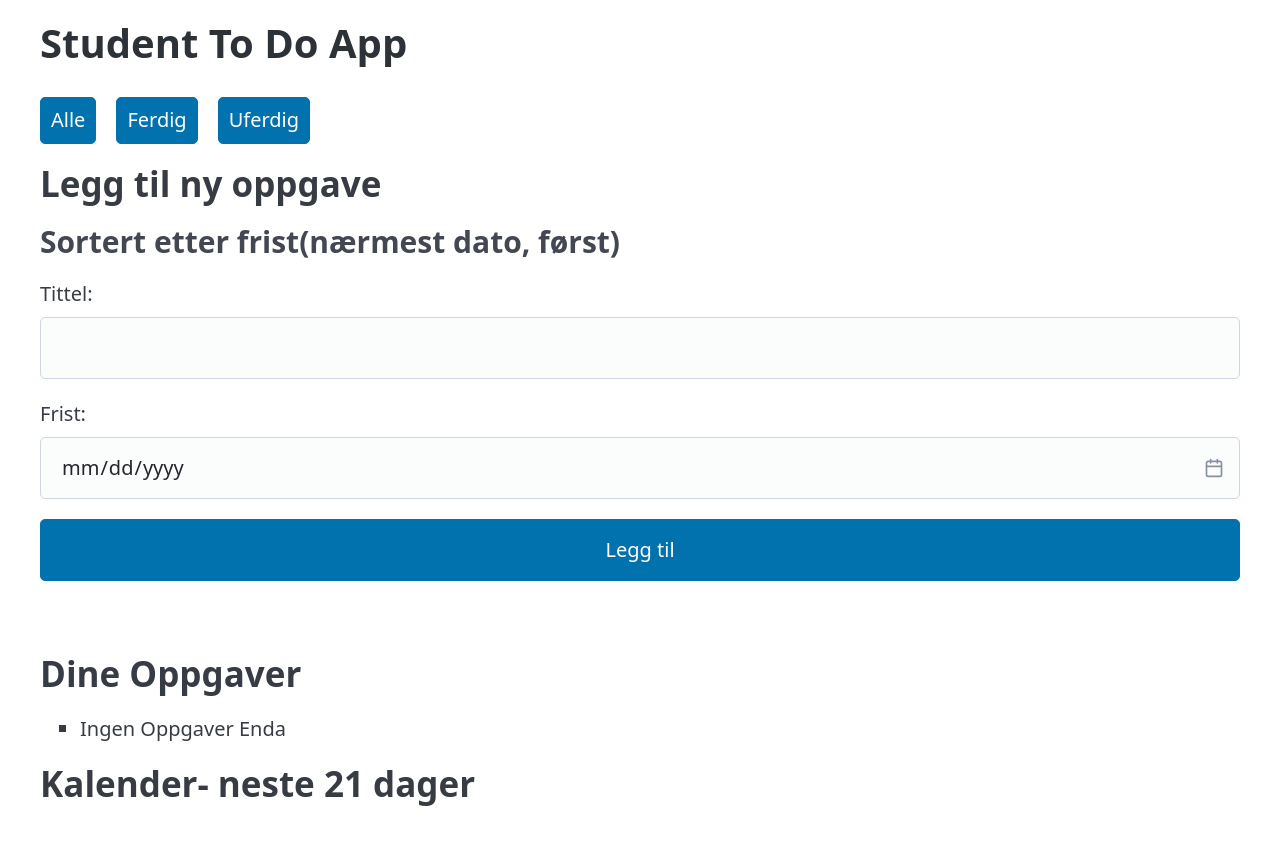
After one commit to hovligens/StudentToDo, a Flask app: template views/index.html in a window 1280 px wide. The commit adds this page. Run offline with Flask 3, Linux system fonts and the light colour scheme; the template is opened without the code that fills it, so the values that code supplies are empty; some libraries are stand-ins or nearby versions.

Commit message:
Assignment 4: 21-day calendar, SQLite, clear MVC folders

```diff
--- /dev/null
+++ b/controllers/app.py
@@ -0,0 +1,62 @@
+
+
+from flask import Flask, render_template, request, redirect, url_for
+from models import services
+
+app= Flask(
+    __name__,
+    template_folder="../views",
+    static_folder="../static"
+)
+
+@app.route("/", methods=["GET", "POST"])
+def home():
+    if request.method=="POST":
+        tittel = request.form.get("tittel")
+        frist = request.form.get("frist")
+        if tittel and frist:
+            services.legg_til_oppgaver(tittel, frist)
+        return redirect(url_for("home"))
+
+    oppgaver = services.les_oppgaver()
+    oppgaver = services.sorter_oppgaver(oppgaver)
+
+    for i, o in enumerate(oppgaver):
+        o["__global_index"] = i
+
+    f = request.args.get("filter", "alle")
+    if f == "uferdig":
+        filtrerte = [o for o in oppgaver if not o.get("ferdig", False)]
+    elif f == "ferdig":
+        filtrerte = [o for o in oppgaver if o.get("ferdig", False)]
+    else:
+        filtrerte = oppgaver
+
+
+    varslinger= services.varslinger_fra_liste(oppgaver, dager=3)
+    kalender = services.neste_7_dager_gruppe(filtrerte)
+
+    return render_template("index.html", oppgaver=filtrerte, varslinger=varslinger,kalender=kalender,filter_val=f )
+
+
+
+@app.route("/fjern/<int:index>")
+def fjern(index):
+    services.fjern(index)
+    return redirect(url_for("home"))
+
+
+@app.route("/status/<int:index>")
+def status(index):
+    services.status(index)
+    return redirect(url_for("home"))
+
+
+@app.route("/snooze/<int:index>")
+def snooze(index):
+    services.snooze(index, days=1)
+    return redirect(url_for("home"))
+
+
+if __name__== "__main__":
+    app.run(debug=True)
--- /dev/null
+++ b/models/services.py
@@ -0,0 +1,169 @@
+
+import sqlite3
+from datetime import date, datetime, timedelta
+
+DB_FIL= "oppgaver.db"
+
+def get_connection():
+    conn = sqlite3.connect(DB_FIL)
+    conn.row_factory = sqlite3.Row
+    return conn
+
+def init_db():
+    conn = get_connection()
+    cur = conn.cursor()
+    cur.execute("""
+        CREATE TABLE IF NOT EXISTS oppgaver(
+            id INTEGER PRIMARY KEY AUTOINCREMENT,
+            tittel TEXT NOT NULL,
+            frist TEXT NOT NULL,
+            ferdig INTEGER NOT NULL DEFAULT 0
+            )
+    """)
+    conn.commit()
+    conn.close()
+
+init_db()
+
+
+
+def les_oppgaver():
+    conn = get_connection()
+    cur = conn.cursor()
+    cur.execute("SELECT id, tittel, frist, ferdig FROM oppgaver ORDER BY frist")
+    rows = cur.fetchall()
+    conn.close()
+
+    return[
+        {"tittel": r["tittel"], "frist": r["frist"],"ferdig": bool(r["ferdig"])}
+    for r in rows
+    ]
+
+
+
+def legg_til_oppgaver(tittel, frist):
+    conn = get_connection()
+    cur = conn.cursor()
+    cur.execute(
+        "INSERT INTO oppgaver (tittel, frist, ferdig) VALUES (?, ?, 0)",
+        (tittel, frist)
+    )
+    conn.commit()
+    conn.close()
+
+def fjern(index):
+    oppgaver = les_oppgaver()
+    if not (0 <= index < len (oppgaver)):
+        return
+
+    conn = get_connection()
+    cur = conn.cursor()
+    cur.execute("SELECT id FROM oppgaver ORDER BY frist ASC")
+    ids = [r["id"] for r in cur.fetchall()]
+
+    if 0 <= index < len(ids):
+        cur.execute("DELETE FROM oppgaver WHERE id = ?", (ids[index],))
+        conn.commit()
+    conn.close()
+
+def status(index):
+    oppgaver = les_oppgaver()
+    if not (0 <= index < len(oppgaver)):
+        return
+    conn = get_connection()
+    cur = conn.cursor()
+    cur.execute("SELECT id, ferdig FROM oppgaver ORDER BY frist ASC")
+    rows = cur.fetchall()
+
+    row= rows[index]
+    ny_status = 0 if row["ferdig"] else 1
+
+    cur.execute("UPDATE oppgaver SET ferdig = ? WHERE id = ?", (ny_status, row["id"]))
+    conn.commit()
+    conn.close()
+
+
+
+def finn_dato(datestr):
+    return datetime.strptime(datestr,"%Y-%m-%d")
+
+def sorter_oppgaver(oppgaver):
+    try:
+        return sorted(oppgaver, key=lambda o:finn_dato(o["frist"]))
+    except Exception:
+        return oppgaver
+
+#andre runde, varsling
+def varslinger(dager=3):
+    narmest =[]
+    idag = datetime.today().date()
+    for oppgave in les_oppgaver():
+        frist = datetime.strptime(oppgave["frist"], "%Y-%m-%d").date()
+        if 0 <= (frist-idag ).days <= dager:
+            narmest.append(oppgave)
+    return narmest
+#tredje runde, ekstra
+
+def add_days(iso_date:str, days: int) ->str:
+    d=datetime.strptime(iso_date,"%Y-%m-%d").date()
+    return (d+timedelta(days=days)).isoformat()
+
+def snooze(index: int, days: int = 1 ):
+    oppgaver = les_oppgaver()
+    if not (0 <= index < len(oppgaver)):
+        return
+
+    conn = get_connection()
+    cur = conn.cursor()
+    cur.execute("SELECT id, frist FROM oppgaver ORDER BY frist ASC")
+    rows = cur.fetchall()
+
+    row = rows[index]
+    ny_frist = add_days(row["frist"], days)
+
+    cur.execute("UPDATE oppgaver SET first = ? WHERE id = ?", (ny_frist,row["id"]))
+    conn.commit()
+    conn.close()
+
+
+def varslinger_fra_liste(oppgaver, dager=3):
+    idag=date.today()
+    result = []
+    for o in oppgaver:
+        try:
+            frist_d=datetime.strptime(o["frist"], "%Y-%m-%d").date()
+        except Exception:
+            continue
+        days_left = (frist_d - idag).days
+        if 0 <= days_left <=dager:
+            kopiert=dict(o)
+            kopiert["days_left"]= days_left
+            result.append(kopiert)
+    return result
+
+
+
+
+
+
+# kalender
+
+def neste_7_dager_gruppe(oppgaver):
+    idag = date.today()
+    dag_keys= { (idag + timedelta(days=i)).isoformat():[]for i in range(21) }
+    grupper = {d: [] for d in dag_keys}
+
+    for o in oppgaver:
+        frist = o.get("frist")
+        if not frist:
+            continue
+        try:
+            frist_dato = datetime.strptime(frist, "%Y-%m-%d").date()
+        except Exception:
+            continue
+
+        iso =frist_dato.isoformat()
+        if iso in grupper:
+            grupper[iso].append(o)
+
+    return [(d, grupper[d]) for d in dag_keys]
--- /dev/null
+++ b/run.py
@@ -0,0 +1,4 @@
+from controllers.app import app
+
+if __name__ == "__main__":
+    app.run(debug=True)
--- a/static/style.css
+++ b/static/style.css
@@ -34,3 +34,33 @@
     from {opacity: 1; }
     to {opacity: .8;}
 }
+
+.calendar .grid {
+    display: grid;
+    grid-template-columns: repeat(7, minmax(0, 1fr));
+    gap: 1rem;
+}
+.day-header {
+    display: flex;
+    justify-content: spece-between;
+    font-weight: 600;
+}
+
+.calendar article{
+    background: var(--card-bg, #ffffff);
+    padding: 0.8rem;
+    border-radius: 0.8rem;
+    box-shadow: 0 1px 3px rgb(0 0 0 /0.07);
+}
+
+.calendar .mini-list li {
+    padding: 0.2rem 0;
+    border-bottom: 1px solid #eee;
+    font-size: 0.9rem;
+}
+.calendar .mini-list li:last-child {
+    border-bottom: none;
+}
+.day-header{
+    margin-bottom: 0.4rem;
+}
--- /dev/null
+++ b/views/index.html
@@ -0,0 +1,133 @@
+<!DOCTYPE html>
+<html lang="no">
+<head>
+    <meta charset="UTF-8">
+    <title>Student To Do</title>
+    <link rel="stylesheet" href="https://cdn.jsdelivr.net/npm/@picocss/pico@2/css/pico.min.css">
+    <link rel="stylesheet" href="{{url_for('static', filename='style.css')}}">
+</head>
+<body>
+    <main class="container">
+        <h1>Student To Do App</h1>
+
+        <nav>
+            <ul>
+                <li>
+                    <a role="button" href="{{url_for('home', filter='alle')}}" class="{{'secondary' if filter_val == 'alle' else '' }}">Alle
+                    </a>
+                </li>
+                <li>
+                    <a role="button" href="{{ url_for('home', filter='ferdig') }}" class="{{'secondary' if filter_val== 'ferdig' else '' }}">Ferdig
+                    </a>
+                </li>
+                <li>
+                    <a role="button" href="{{ url_for('home', filter='uferdig')}}" class="{{ 'secondary' if filter_val == 'uferdig' else '' }}">Uferdig
+                    </a>
+                </li>
+            </ul>
+        </nav>
+
+
+        {% if varslinger %}
+        <div class="varsling-boks" id="varslingBox">
+            <span class="varsling-ikon">🔔</span>
+            <div class="varsling-innhold">
+                <h3>Frist nærmer seg!</h3>
+                <ul class="varsling-liste">
+                    {% for v in varslinger %}
+                    <li class="varsling-linje">
+                        <span class="badge-days">{{ 'i dag' if v.days_left == 0 else v.days_left ~ ' d igjen' }}</span>
+                        <span class="varsling-tekst">{{ v.tittel}} - {{ v.frist }}</span>
+                        <span class="varsling-actions">
+                            <a role="button" href="{{ url_for('status' , index=v.__global_index) }}">Bytt status</a>
+                            <a role="button" href="{{ url_for('snooze', index=v.__global_index) }}">Utsett 1 dag</a>
+                            <a role="button" class="secondary" href="{{ url_for('fjern', index=v.__global_index) }}">Fjern</a>
+                        </span>
+                    </li>
+                    {% endfor %}
+                </ul>
+            </div>
+            <button class="varsling-close" aria-label="Lukk" title="Lukk" onclick="closeVarsel()">×</button>
+
+        </div>
+        {% endif %}
+
+
+
+        <h2>Legg til ny oppgave</h2>
+        <h3>Sortert etter frist(nærmest dato, først)</h3>
+
+        <form method="POST">
+            <label for ="tittel">Tittel:</label>
+            <input type="text" id="tittel" name="tittel" required>
+            <label for="frist">Frist:</label>
+            <input type="date" id="frist" name="frist" required>
+            <button type="submit">Legg til</button>
+        </form>
+        <h2>Dine Oppgaver</h2>
+        <ul>
+            {% for oppgave in oppgaver %}
+            <li>
+                <span class="{{ 'ferdig' if oppgave.ferdig else 'uferdig' }}">
+                    {{ oppgave.tittel }} - {{ oppgave.frist }}
+                </span>
+                <a href="{{ url_for('status', index=oppgave.__global_index) }}">Bytt status</a>
+                <a href="{{ url_for('fjern', index=oppgave.__global_index) }}">Fjern</a>
+            </li>
+            {% else %}
+            <li>Ingen Oppgaver Enda</li>
+            {% endfor %}
+        </ul>
+
+        <section class="calendar">
+            <h2> Kalender- neste 21 dager</h2>
+            <div class="grid">
+                {% for dato,oppgaver_på_dato in kalender %}
+                    <article>
+                        <div class="day-header">
+                            <span class="day-date">{{ dato }}</span>
+                            <span class="day-count">{{ oppgaver_på_dato|length }}</span>
+                        </div>
+                        <div class="day-body">
+                            {% if oppgaver_på_dato %}
+                            <ul class="mini-list">
+                                {% for o in oppgaver_på_dato %}
+                                <li>
+                                    <details class="calendar-item {{ 'ferdig' if o.ferdig else 'uferdig' }}">
+                                        <summary>📝{{o.tittel}}</summary>
+                                        <div class="cal-detail">
+                                            <p>Frist: {{ o.frist }}</p>
+                                            <p>Status: {{ "Ferdig" if o.ferdig else "Uferdig" }}</p>
+                                            <p>
+                                                <a role="button" href="{{ url_for('status', index=o.__global_index) }}">Bytt status</a>
+
+                                                <a role="button" class="secondary" href="{{ url_for('fjern', index=o.__global_index) }}">Fjern</a>
+                                            </p>
+                                        </div>
+                                    </details>
+                                </li>
+                                {% endfor %}
+                            </ul>
+                            {% else %}
+                        <div class="no-tasks">Ingen oppgaver</div>
+                        {% endif %}
+                        </div>
+                    </article>
+                {% endfor %}
+            </div>
+        </section>
+    </main>
+    <script>
+        (function(){
+            const box = document.getElementById("varslingBox");
+            if (!box) return;
+            const KEY= "varslingDismissedSession";
+            if (sessionStorage.getItem(KEY)=="1") { box.remove(); return; }
+            window.closeVarsel= function() {
+                try {sessionStorage.setItem(KEY, "1"); } catch (e) {}
+                box.style.opacity = 0; setTimeout (()=> box.remove(), 300);
+            };
+        })();
+    </script>
+</body>
+</html>
```
Also changed, not shown: test_app.py (+12 -28 lines), 1 other file.
